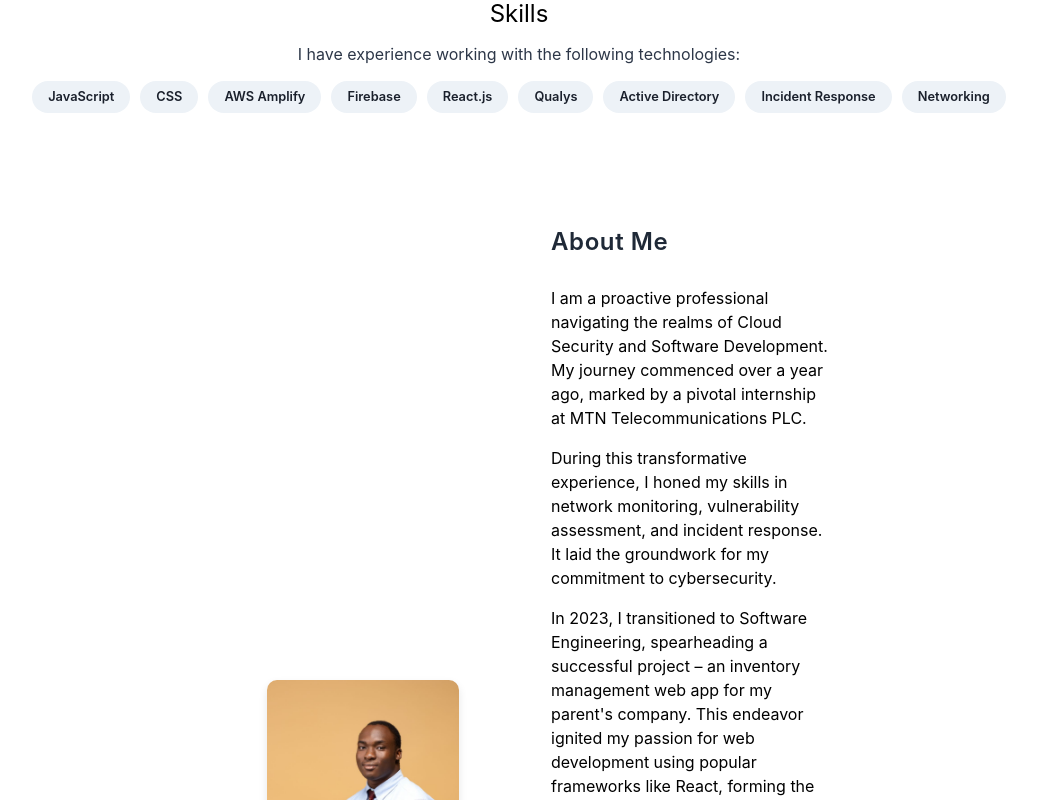
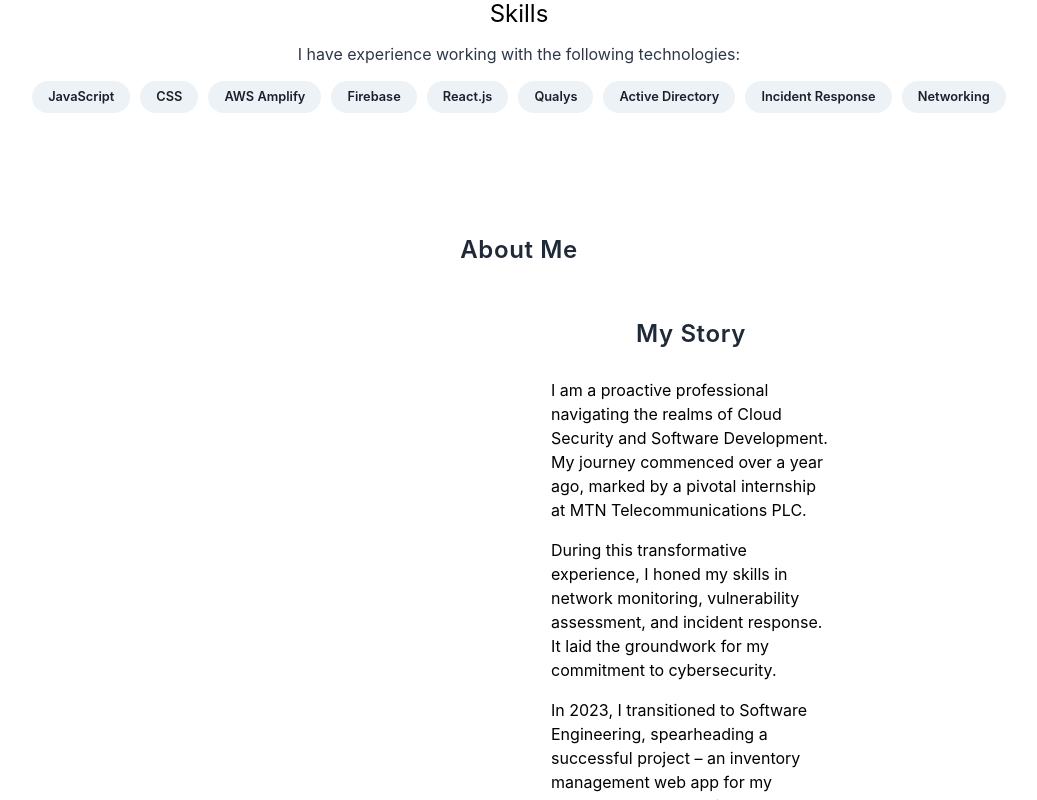
Before and after one commit to BFayjob/boluwatifewebsite, a React (Create React App) app: page / in a window 1280 px wide. Shown: the part 340-1140 px from the top of the page, without its empty margins (121-1158 px from the left). Built offline with nearby package versions, Linux system fonts and the light colour scheme.

Commit message:
03-02-24 evening

```diff
--- a/src/Components/About.js
+++ b/src/Components/About.js
@@ -16,7 +16,7 @@ const About = () => {
 
       {/* Article 2: Text Content (Right) */}
       <article className="w-1/2 pl-8">
-      <h2 className="mb-7 text-gray-800 text-2xl sm:text-3xl md:text-4xl tracking-wide font-semibold">About Me</h2>
+      <h2 className="mb-7 text-gray-800 text-2xl sm:text-3xl md:text-4xl tracking-wide font-semibold">My Story</h2>
 
         <div className="self-center text-left md:-mt-6 text-custom-purple">
 
--- a/src/Components/Introduction.js
+++ b/src/Components/Introduction.js
@@ -35,7 +35,8 @@ const Introduction = () => {
       </section>
 
       {/* About Section */}
-      <section className="about">
+      <section className="px-6 sm:px-10 md:px-24 lg:px-28 py-24 text-center bg-opacity-30 bg-custom-tea md:pt-14 mb-pb-20 css-1vum2is ewajf2h0">
+      <h2 className="mb-7 text-gray-800 text-2xl sm:text-3xl md:text-4xl tracking-wide font-semibold">About Me</h2>
         <About />
       </section>
 
```
